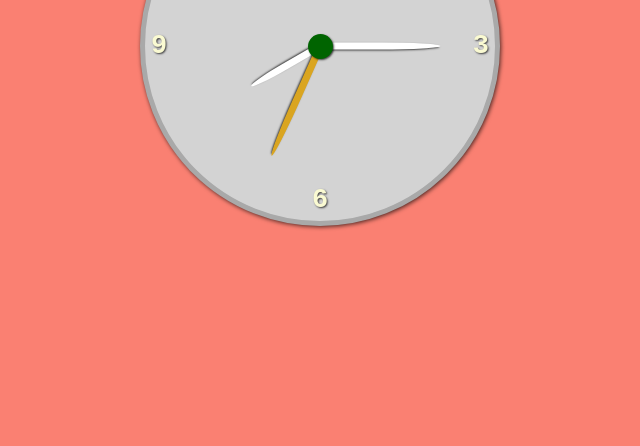
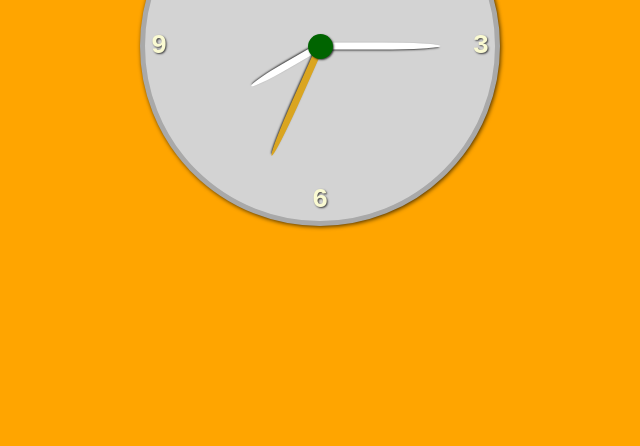
Before and after one commit to Vicktor007/fun-projects, a plain HTML site: page index.html in a window 1280 px wide. Shown: the part 354-800 px from the top of the page, without its empty margins (320-960 px from the left). Drawn offline with Linux system fonts and the light colour scheme.

Commit message:
color change

```diff
--- a/styles.css
+++ b/styles.css
@@ -1,7 +1,7 @@
 body {
     margin: 0;
     padding: 0;
-    background-color: salmon;
+    background-color: orange;
     font-family: 'Courier New', Courier, monospace;
     height: 100vh;
     display: flex;
```
